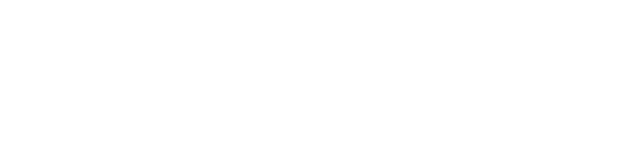
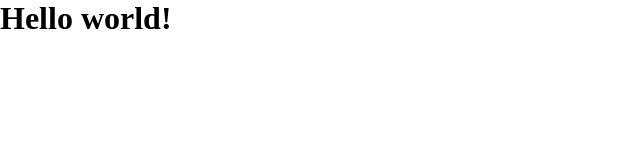
Before and after one commit to jaysuno0/rsschool-cv, a plain HTML site: page index.html in a window 1280 px wide. Shown: the whole page, without its empty margins (0-640 px from the left). Drawn offline with Linux system fonts and the light colour scheme.

Commit message:
feat: add header section with h1 inside

```diff
--- a/index.html
+++ b/index.html
@@ -8,6 +8,8 @@
   <title>Document</title>
 </head>
 <body>
-
+  <header>
+    <h1>Hello world!</h1>
+  </header>
 </body>
 </html>
```
